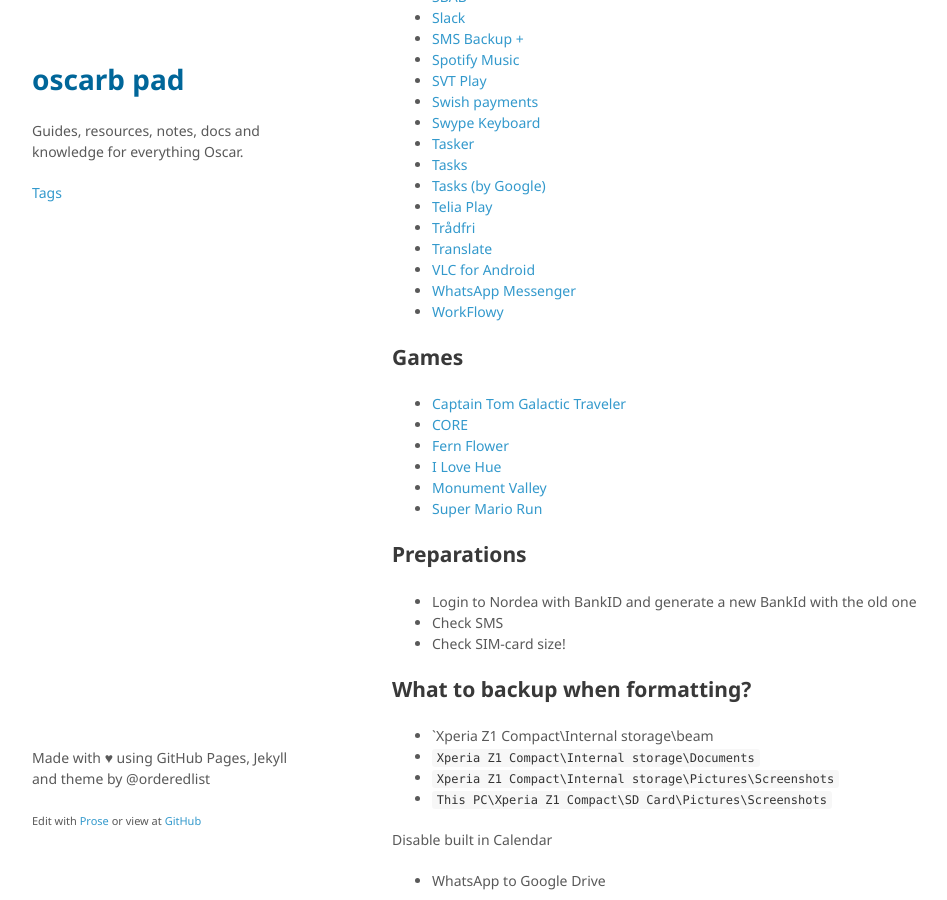
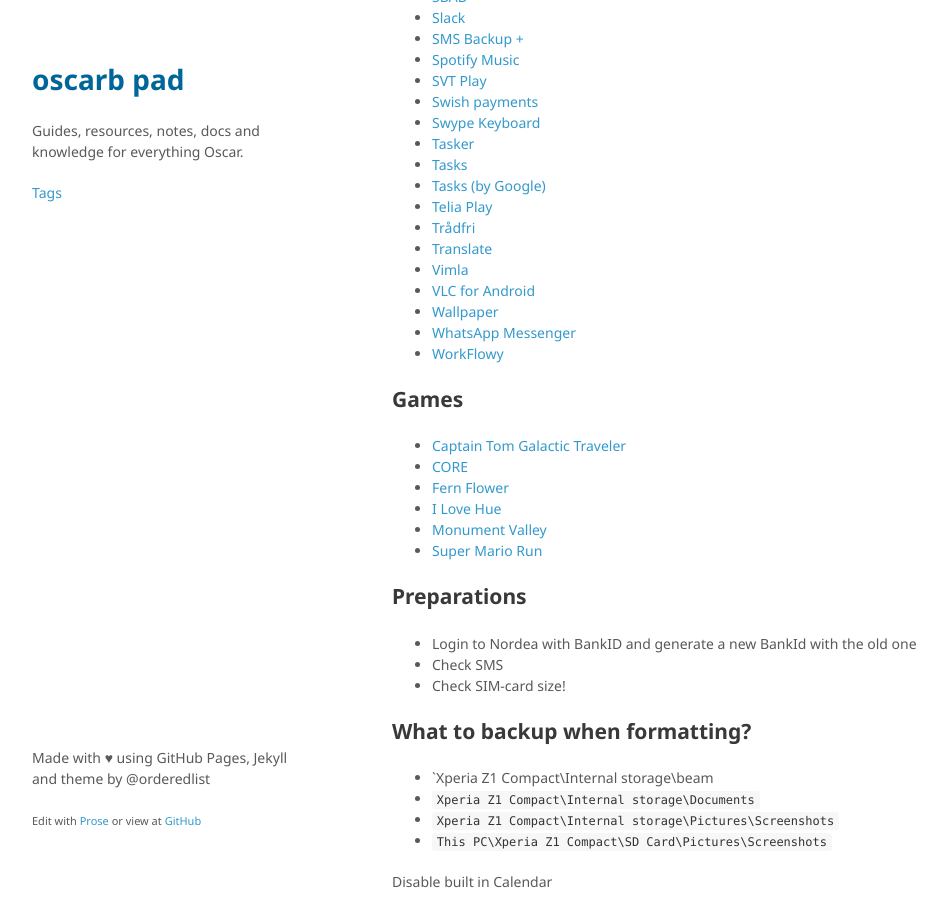
Before and after one commit to oscarb/pad, a Jekyll site: the page built from _docs/android-device-guide.md, in a window 1280 px wide and 900 px high, scrolled down 1025 px. Shown: the whole window, without its empty margins (128-1075 px from the left). Built offline with Jekyll 4.4.1, drawn with Linux system fonts in a browser that asks for light colours; some web fonts are replaced.

Commit message:
Update android-device-guide.md

```diff
--- a/_docs/android-device-guide.md
+++ b/_docs/android-device-guide.md
@@ -63,7 +63,9 @@ published: true
 * [Telia Play](https://play.google.com/store/apps/details?id=com.teliasonera.telia.playplus)
 * [Trådfri](https://play.google.com/store/apps/details?id=com.ikea.tradfri.lighting)
 * [Translate](https://play.google.com/store/apps/details?id=com.google.android.apps.translate)
+* [Vimla](https://play.google.com/store/apps/details?id=com.vimlaapp)
 * [VLC for Android](https://play.google.com/store/apps/details?id=org.videolan.vlc)
+* [Wallpaper](https://play.google.com/store/apps/details?id=com.google.android.apps.wallpaper)
 * [WhatsApp Messenger](https://play.google.com/store/apps/details?id=com.whatsapp)
 * [WorkFlowy](https://play.google.com/store/apps/details?id=com.workflowy.android)
 
```
